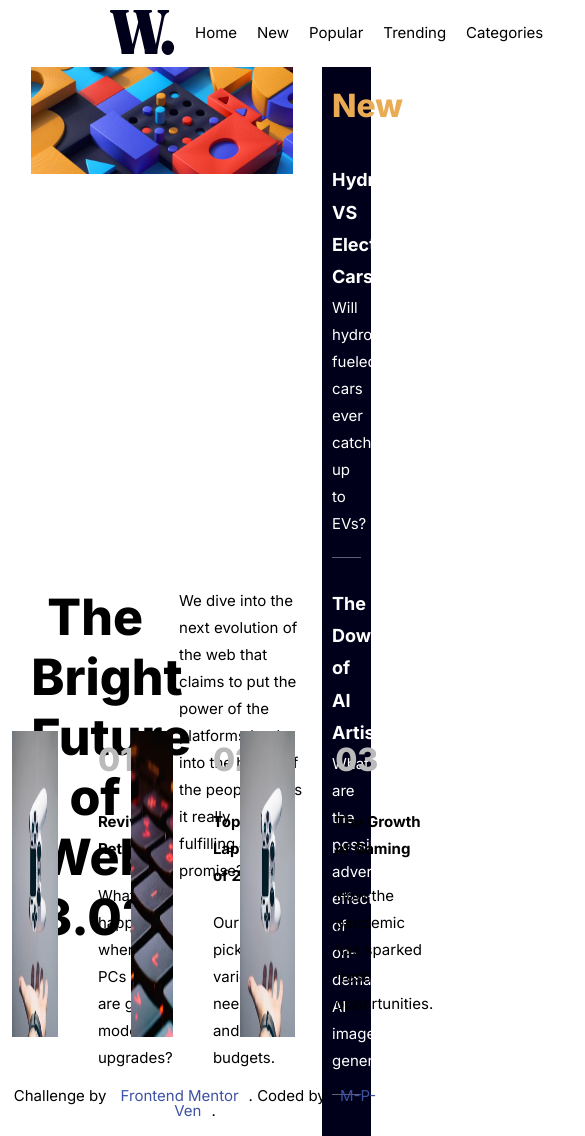
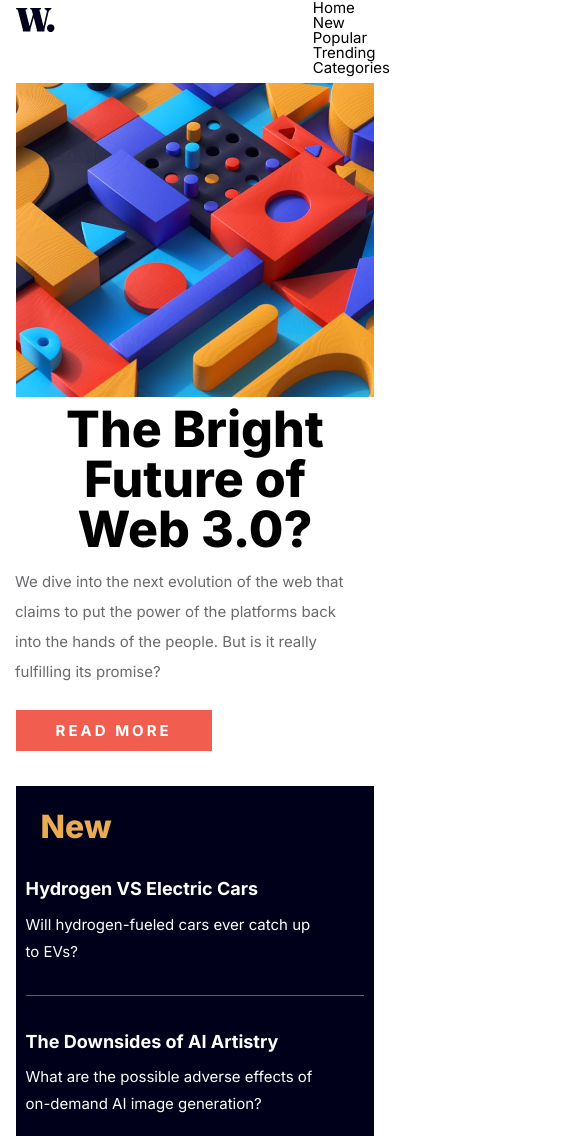
Before and after one commit to M-P-Ven/FrontEnd-Mentor-Challenge-News-Page, a plain HTML site: page index.html in a window 390 px wide. Shown: the top 1136 px of the page, 585 px wide, since content can reach past the window. Drawn offline with Linux system fonts and the light colour scheme.

Commit message:
Add files via upload

```diff
--- a/CSS/style.css
+++ b/CSS/style.css
@@ -2,8 +2,219 @@
 
 @import url('https://fonts.googleapis.com/css2?family=Inter:wght@400;700;800&display=swap');
 
+/*versao mobile*/
+
+@media (max-width: 939px) {
+    /*abaixo, fica a sessão com a configuraçao base*/
+
+    #DeskMainIMG{
+        display: none;
+    }
+
+    body{
+        font-family: 'Inter', sans-serif;
+        display: flex;
+        flex-direction: column;
+        font-size: 15px;
+        font-weight: 400;
+    }
+
+    a{
+        color: black;
+        text-decoration: none;
+    }
+
+    /*fazer um sidebar depois*/
+
+    header{
+        display: flex;
+        justify-content: space-between;
+    }
+
+    .LogoIMG{
+        margin: 2% 4%;
+        height: 10%;
+        width: 10%;
+    }
+
+
+
+    /*abaixo, fica a sessão com a parte principal*/
+
+    .MainNews{
+        display: flex;
+        flex-direction: column;
+        justify-content: space-around;
+    }
+
+    .MainNews img{
+        margin: 2% 4%;
+    }
+
+    #MainHeader{
+        font-size: 50px;
+        font-weight: 800;
+        text-align: center;
+        line-height: 100%;
+    }
+
+    #MainParagrafo{
+        color: hsl(225, 2%, 42%);
+        white-space: pre-line;
+        line-height: 100%;
+        padding: 5px 15px 15px;
+    }
+
+    #LeiaNoticia{
+        height: fit-content;
+        width: fit-content;
+        margin: 4% 4%;
+        padding: 13px 40px;
+
+        color: white;
+        background-color: hsl(5, 85%, 63%);
+        text-transform: uppercase;
+        letter-spacing: 3px;
+        font-size: normal;
+        font-weight: 700;
+    }
+
+    /*abaixo, fica a sessão com a parte lateral*/
+
+    .BesideMain{
+        grid-column-start: 3;
+        grid-column-end: 4;
+        grid-row-start: 1;
+        grid-row-end: 4;
+
+        display: flex;
+        flex-direction: column;
+        justify-content: flex-start;
+        margin: 5% 4%;
+        padding: 10px;
+
+        background-color: hsl(240, 100%, 5%);
+        color: white;
+    }
+
+    .BesideHeader{
+        padding: 15px 5px 0px 15px ;
+
+        height: fit-content;
+        width: fit-content;
+
+        color: hsl(35, 77%, 62%);
+        font-weight: 800;
+        font-size: xx-large;
+    }
+
+    .Stexto{
+        line-height: 1.8;
+    }
+
+    .BesideMain h2{
+        font-size: larger;
+        font-weight: 700;
+        margin-bottom: 5px;
+    }
+
+    .BesideMain h2:hover{
+        color: hsl(35, 77%, 62%);
+    }
+
+    .sideNews{
+        padding: 30px 0px;
+        border-bottom: 1px solid hsl(236, 13%, 42%);
+
+    }
+
+    .LastSideNews{
+        margin: 20px 0px;
+    }
+
+    /*abaixo, fica a sessão com as noticias*/
+
+    .bellow{
+        padding: 40px 10px;
+        display: flex;
+        flex-direction: column;
+        justify-content: space-around;
+    }
+
+    .BellowNews{
+        display: flex;
+        padding: 2px;
+        margin: 20px 0px;
+        max-width: fit-content;
+    }
+
+    .bellow h1{
+        color: rgb(206, 206, 206);
+        font-weight: 800;
+        font-size: xx-large;
+    }
+
+    .bellow h2{
+        font-size: large;
+        padding-top: 20px;
+        font-weight: 700;
+    }
+
+    .bellow p{
+        padding-top: 20px;
+        color: hsl(225, 2%, 42%);
+    }
+
+    .BellowNews h2:hover{
+        color: rgb(220, 164, 74);
+    }
+
+    .BellowIMG{
+        padding-top: 10px;
+        padding-right: 20px;
+        height: 80%;
+        width: 30%;
+    }
+
+    .BellowText{
+        margin-left: auto;
+        flex-direction: column;
+    }
+
+    .Btexto{
+        line-height: 1.3;
+    }
+
+    /*abaixo, fica a sessão com o rodape*/
+
+    footer {
+        margin-top: auto;
+        padding: 5px;
+      }
+
+    .attribution{
+        font-size: 10px;
+        text-align: center;
+    }
+
+    .attribution a{
+        position: bottom;
+        padding: 10px;
+        text-decoration: none;
+         color: hsl(228, 45%, 44%);
+    }
+
+}
+
+/*versao de desktop*/
+
+@media (min-width: 940px) {
+
 
     /*abaixo, fica a sessão com a configuraçao base*/
+    #MobileMainIMG{
+        display: none;
+    }
 
     body{
         font-family: 'Inter', sans-serif;
@@ -57,16 +268,16 @@ header{
         line-height: 1.8;
 
         width: 82%;
-    height: 70vh;
+        height: 80%;
         margin: 0.4% 8%;
-    gap: 20px 20px;
+        gap: -20px 20px;
 
         display: grid;
         grid-template-columns: 40% 40% 20% ;
         grid-auto-rows: fit-content;
     }
 
-.MainIMG{
+    .MainNews img{
         height: fit-content;
         width: 95%;
 
@@ -156,21 +367,20 @@ header{
     }
 
     .sideNews{
-    margin-top: 30px;
+        margin-top: 20px;
         padding-bottom: 20px;
         border-bottom: 1px solid hsl(236, 13%, 42%);
 
     }
 
     .LastSideNews{
-    margin-top: 50px;
+        margin: 20px 0px;
     }
 
     /*abaixo, fica a sessão com as noticias*/
 
     .bellow{
         padding: 10px;
-    padding-top: 70px;
         display: flex;
         justify-content: space-around;
     }
@@ -233,3 +443,4 @@ footer {
         text-decoration: none;
          color: hsl(228, 45%, 44%);
     }
+}
--- a/index.html
+++ b/index.html
@@ -28,7 +28,8 @@
     <!--sessao com a noticia principal-->
     <section class="MainNews">
 
-        <img src="assets/images/image-web-3-desktop.jpg" alt="Imagem da noticia The Bright Future of Web 3.0?" class="MainIMG">
+      <img src="assets/images/image-web-3-desktop.jpg" alt="Imagem da noticia" id="DeskMainIMG">
+      <img src="assets/images/image-web-3-mobile.jpg" alt="Imagem da noticia" id="MobileMainIMG">
       <h1 id="MainHeader">
         The Bright<br>
         Future of<br>
@@ -88,7 +89,7 @@
     <section class="bellow">
 
       <div class="BellowNews">
-        <img src="assets/images/image-gaming-growth.jpg" alt="Imagem da noticia" class="BellowIMG">
+        <img src="assets/images/image-retro-pcs.jpg" alt="Imagem da noticia" class="BellowIMG">
         <div class="bellowText">
           <h1 class="Btexto">01</h1>
           <h2 class="Btexto">Reviving Retro PCs</h2>
```
Lines whose indentation alone changed are shown as unchanged.
